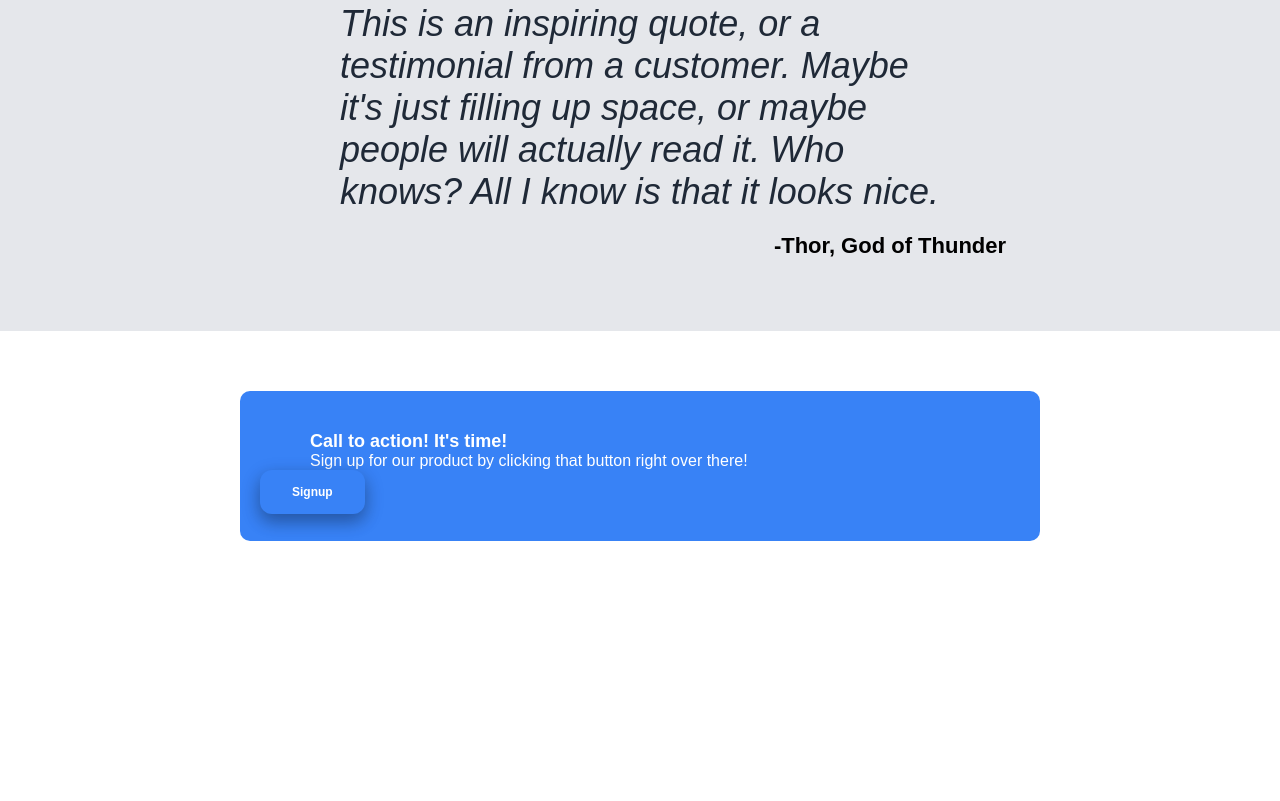
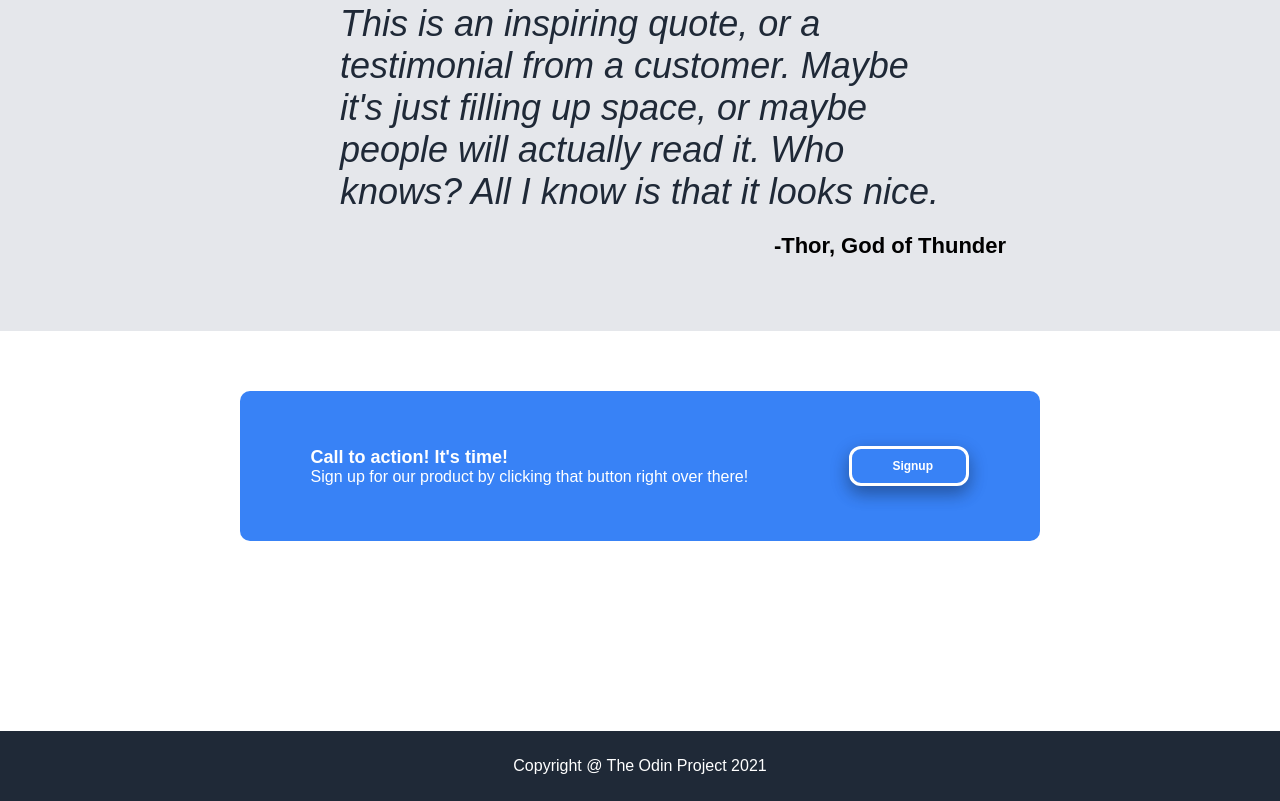
Before and after one commit to Luke4771/odin-landing, a plain HTML site: page index.html in a window 1280 px wide. Shown: the part 1009-1810 px from the top of the page. Before the commit the page ends 1740 px from the top, so only its background shows below. Drawn offline with Linux system fonts and the light colour scheme.

Commit message:
Add call to action and footer section

```diff
--- a/index.html
+++ b/index.html
@@ -83,21 +83,29 @@
 
     </div>
 
-    <!--Subsection3----------------------------------------->
+    <!--Subsection3----Call to action------------------------------------->
 
     <div class="subsection3-container">
 
         <div class="c2a-container">
-
-            <div class="c2aheader">Call to action! It's time!</div>
-            <div class="c2apara">Sign up for our product by clicking that button right over there!</div>
+            <div class="c2al">
+                <div class="c2aheader">Call to action! It's time!</div>
+                <div class="c2apara">Sign up for our product by clicking that button right over there!</div>
+            </div>
 
             <button class="signup2">Signup</button>
         </div>
 
-
     </div>
 
+        <!--Subsection3----Footer------------------------------------->
+
+<div class="footer">
+    <div class ft1>
+        Copyright @ The Odin Project 2021
+    </div>
+
+</div>
 
 
 
--- a/styles.css
+++ b/styles.css
@@ -193,6 +193,7 @@ button  {
 
 .c2a-container {
 
+    display:flex;
     margin-top:100px;
     width:800px;
     padding: 20px;
@@ -201,17 +202,42 @@ button  {
     background-color: #3882F6;
     color:white;
     border-radius: 10px;
+    justify-content: space-around;
+    align-items: center;
 
 }
 
+.c2al {
+    display:flex;
+    flex-direction: column;
+}
 .c2aheader {
-    padding-left:50px;
-    padding-top:20px;
-    font-weight:900;
+    flex:1;
+    font-weight: 900;
     font-size: 18px;
 }
 
 .c2apara {
-    padding-left:50px;
+    flex:1;
+}
+
+.signup2 {
+    border-style: solid;
+    border-color: white;
+    padding:10px 40px;
+    width:120px;
+}
+
+.footer {
+    height:70px;
+    background-color: #1F2937;
+    color:white;
+    display:flex;
+    justify-content: center;
+    align-items: center;
 
 }
+
+.ft1 {
+    flex:1;
+}
```
